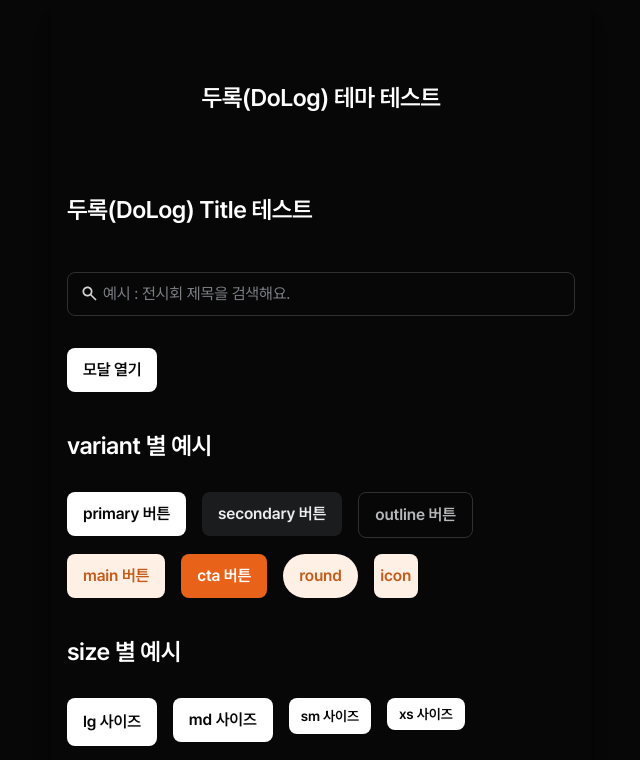
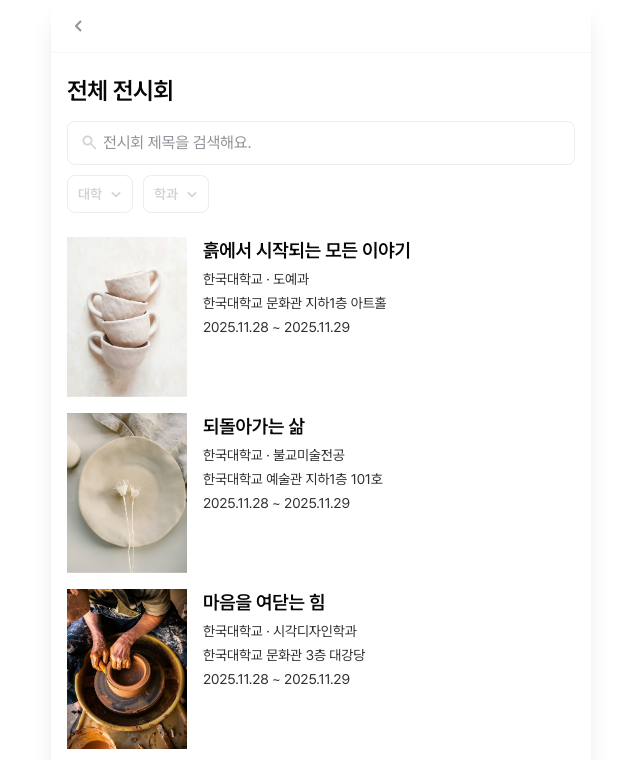
Before and after one commit to DoLog-Team/DoLog-FE, a Next.js app in the folder apps/client/: page /exhibitions in a window 1280 px wide. Shown: the top 760 px of the page, without its empty margins (319-959 px from the left). Built offline with nearby package versions, Linux system fonts and the light colour scheme.

Commit message:
feat: 전체 전시회 페이지 구현

```diff
--- a/apps/client/app/(main)/_mocks/exhibition.ts
+++ b/apps/client/app/(main)/_mocks/exhibition.ts
@@ -31,4 +31,34 @@ export const MOCK_EXHIBITIONS: ExhibitionItem[] = [
     startDate: "2025-11-28",
     endDate: "2025-11-29",
   },
+  {
+    id: "uuid-4",
+    title: "비대칭과 균형",
+    univName: "한국대학교",
+    deptName: "조소",
+    location: "한국대학교 문화관 지하1층 아트홀",
+    imageUrl: "/images/pottery.png",
+    startDate: "2025-11-28",
+    endDate: "2025-11-28",
+  },
+  {
+    id: "uuid-5",
+    title: "빛",
+    univName: "서울예술대학교",
+    deptName: "서양화전공",
+    location: "서울예술대학교 미술관 지하1층 102호",
+    imageUrl: "/images/plate.png",
+    startDate: "2025-11-28",
+    endDate: "2025-11-29",
+  },
+  {
+    id: "uuid-6",
+    title: "마음을 여닫는 형",
+    univName: "서울예술대학교",
+    deptName: "시각디자인학과",
+    location: "서울예술대학교 문화관 3층 대강당",
+    imageUrl: "/images/cups.png",
+    startDate: "2025-11-28",
+    endDate: "2025-11-29",
+  },
 ];
--- /dev/null
+++ b/apps/client/app/(main)/exhibitions/_components/ExhibitionsClient.tsx
@@ -0,0 +1,116 @@
+"use client";
+
+import { useState, useEffect } from "react";
+import Link from "next/link";
+import { SearchBar } from "@/components/common/SearchBar/SearchBar";
+import { FilterChip } from "@/components/common/FilterChip/FilterChip";
+import ExhibitionCard, {
+  type ExhibitionItem,
+} from "../../_components/ExhibitionCard";
+import MainFooter from "@/components/common/Footer/MainFooter";
+import { Title } from "@/components/common/Title/Title";
+import { EmptyState } from "@/components/common/EmptyState/EmptyState";
+
+interface ExhibitionsClientProps {
+  exhibitions: ExhibitionItem[];
+}
+
+const SCROLL_THRESHOLD = 10;
+
+export default function ExhibitionsClient({
+  exhibitions,
+}: ExhibitionsClientProps) {
+  const [isScrolled, setIsScrolled] = useState(false);
+  const [searchQuery, setSearchQuery] = useState("");
+  const [selectedUniv, setSelectedUniv] = useState<string | null>(null);
+  const [selectedDept, setSelectedDept] = useState<string | null>(null);
+
+  useEffect(() => {
+    const handleScroll = () => setIsScrolled(window.scrollY > SCROLL_THRESHOLD);
+    window.addEventListener("scroll", handleScroll, { passive: true });
+    return () => window.removeEventListener("scroll", handleScroll);
+  }, []);
+
+  const univs = [...new Set(exhibitions.map((e) => e.univName))];
+  const depts = [...new Set(exhibitions.map((e) => e.deptName))];
+
+  const filtered = exhibitions.filter((e) => {
+    const matchSearch = e.title.includes(searchQuery);
+    const matchUniv = !selectedUniv || e.univName === selectedUniv;
+    const matchDept = !selectedDept || e.deptName === selectedDept;
+    return matchSearch && matchUniv && matchDept;
+  });
+
+  return (
+    <div className="flex flex-col min-h-screen">
+      <div className="sticky top-0 z-10 bg-normal">
+        <div
+          className={`flex items-center gap-3 px-4 py-2.5 border-b ${isScrolled ? "border-transparent" : "border-stroke-lightest"}`}
+        >
+          <Link
+            href="/"
+            className="flex items-center justify-center w-6 h-6 shrink-0"
+          >
+            <img src="/icons/backBtn.svg" width={24} height={24} />
+          </Link>
+          <span
+            className={`text-strong transition-opacity duration-200 ${
+              isScrolled
+                ? "opacity-100 text-body1-bold"
+                : "opacity-0 text-head2 pointer-events-none"
+            }`}
+          >
+            전체 전시회
+          </span>
+        </div>
+
+        {/* 큰 타이틀: 스크롤 전에만 보임 */}
+        <div
+          className={`px-4 overflow-hidden transition-all duration-200 ${
+            isScrolled ? "max-h-0 opacity-0" : "max-h-24 opacity-100"
+          }`}
+        >
+          <Title title="전체 전시회" />
+        </div>
+
+        {/* 검색 + 필터 */}
+        <div className="px-4 pb-6 flex flex-col gap-2.5">
+          <SearchBar
+            placeholder="전시회 제목을 검색해요."
+            value={searchQuery}
+            onChange={setSearchQuery}
+          />
+          <div className="flex gap-2.5">
+            <FilterChip
+              label="대학"
+              options={univs}
+              selected={selectedUniv}
+              onSelect={setSelectedUniv}
+            />
+            <FilterChip
+              label="학과"
+              options={depts}
+              selected={selectedDept}
+              onSelect={setSelectedDept}
+            />
+          </div>
+        </div>
+      </div>
+
+      {/* 전시회 목록 */}
+      <section className="flex flex-col flex-1 px-4 gap-4">
+        {filtered.length > 0 ? (
+          filtered.map((exhibition) => (
+            <Link key={exhibition.id} href={`/exhibition/${exhibition.id}`}>
+              <ExhibitionCard {...exhibition} />
+            </Link>
+          ))
+        ) : (
+          <EmptyState searchQuery={searchQuery} />
+        )}
+      </section>
+
+      <MainFooter />
+    </div>
+  );
+}
--- /dev/null
+++ b/apps/client/app/(main)/exhibitions/page.tsx
@@ -0,0 +1,6 @@
+import ExhibitionsClient from "./_components/ExhibitionsClient";
+import { MOCK_EXHIBITIONS } from "../_mocks/exhibition";
+
+export default function ExhibitionsPage() {
+  return <ExhibitionsClient exhibitions={MOCK_EXHIBITIONS} />;
+}
```
Also changed, not shown: apps/client/public/icons/arrowDown.svg (added), apps/client/public/icons/backBtn.svg (added). Lines whose indentation alone changed are shown as unchanged.
